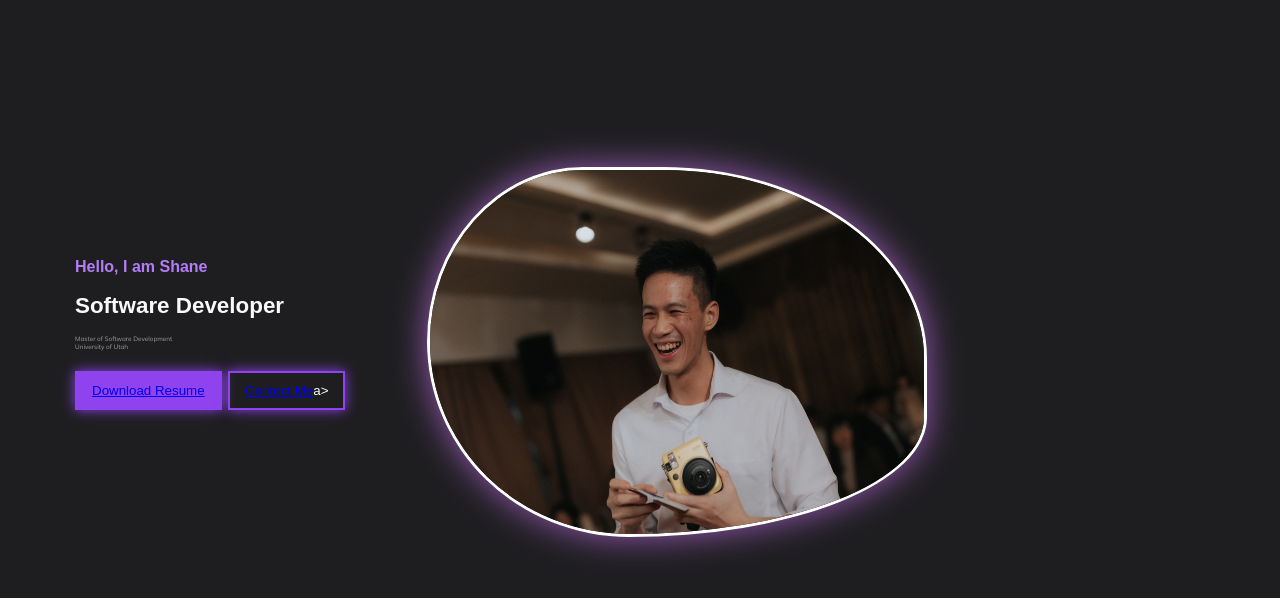
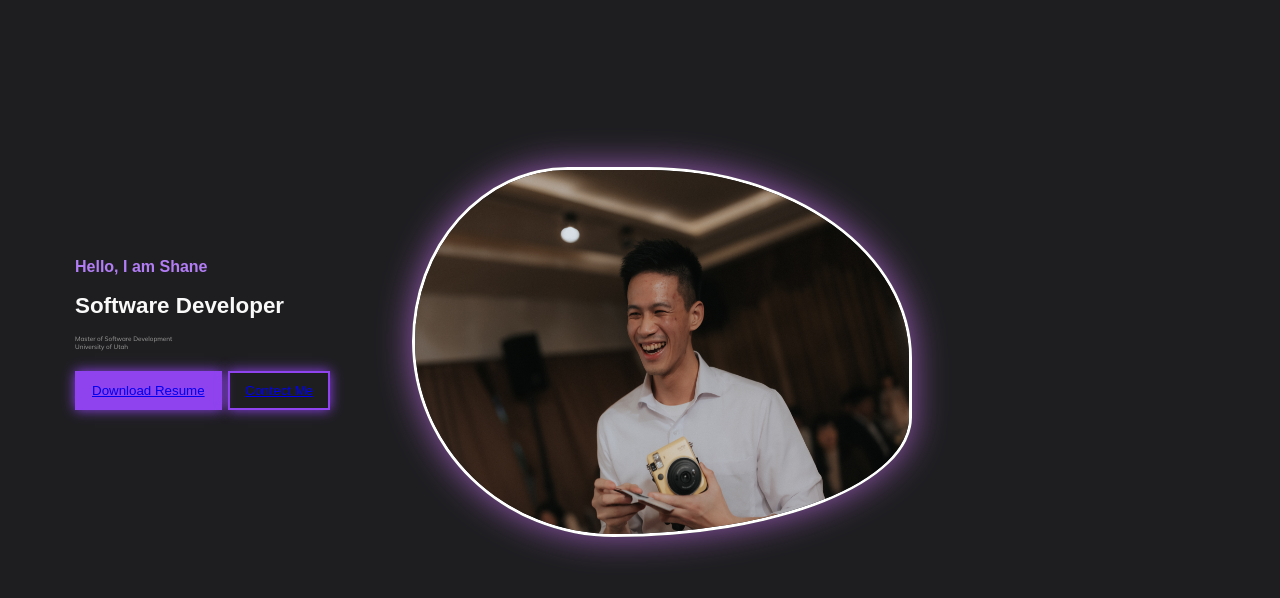
Before and after one commit to ShaneChen0219/AnimatePortfolio, a plain HTML site: page index.html in a window 1280 px wide. Shown: the part 82-680 px from the top of the page. Drawn offline with Linux system fonts and the light colour scheme.

Commit message:
contact fix

```diff
--- a/index.html
+++ b/index.html
@@ -40,7 +40,7 @@
                                         Download Resume
                                     </a>
                                 </button>
-                                <button class="btn2"><a href="./contact.html">Contect Me</a>a></button>
+                                <button class="btn2"><a href="./contact.html">Contect Me</a></button>
                             </div>
                         </div>
                         <div class="hero-img">
```
